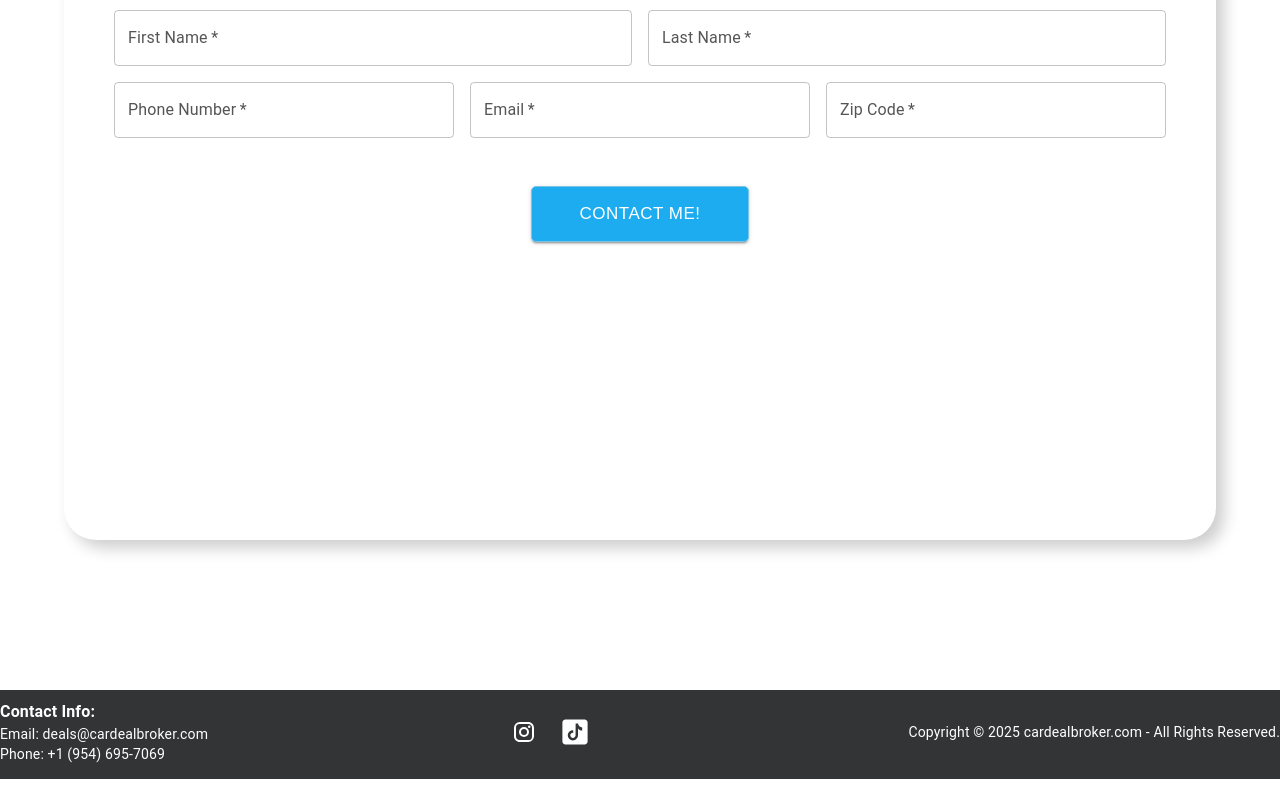
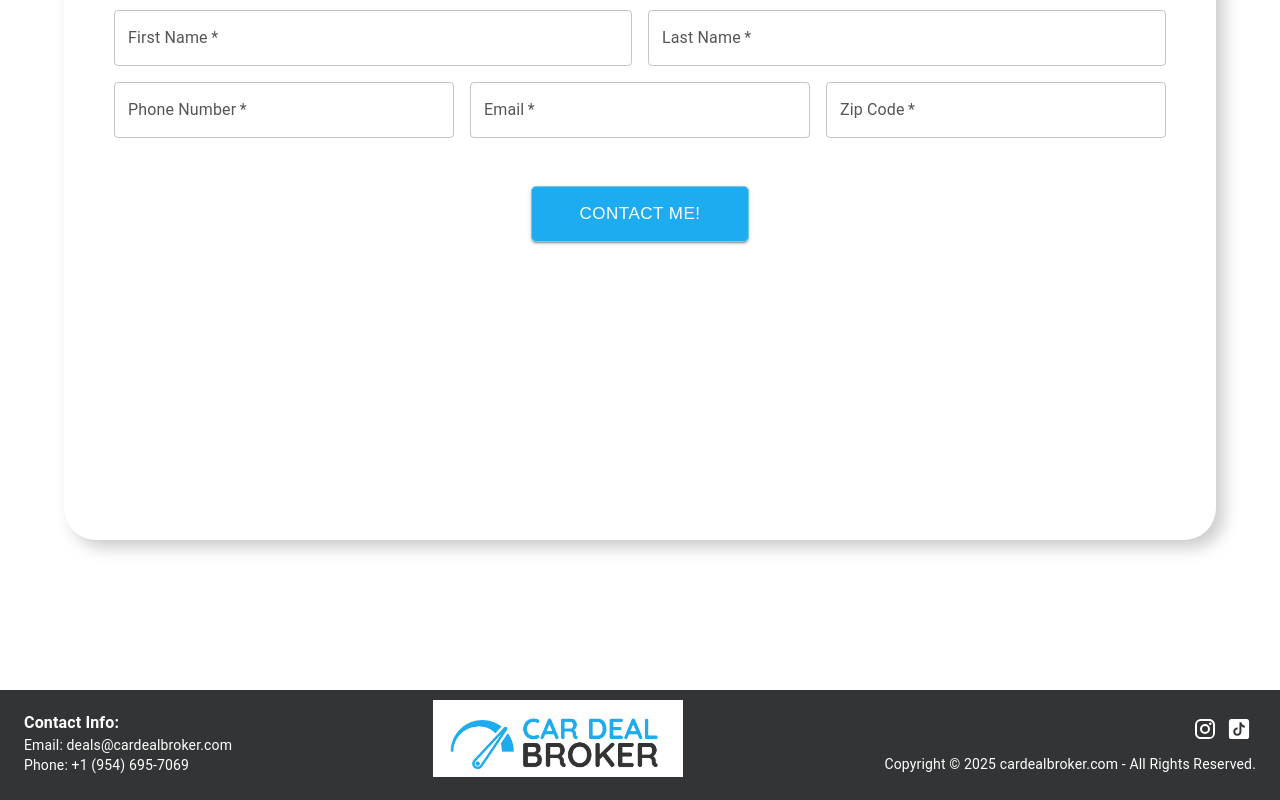
Before and after one commit to vule0/CarDealBroker, a React (Vite) app in the folder frontend/: page / in a window 1280 px wide. Shown: the part 1737-2537 px from the top of the page. Before the commit the page ends 2516 px from the top, so only its background shows below. Built offline with nearby package versions, Linux system fonts and the light colour scheme.

Commit message:
fixed header links, fixed image pathing

```diff
--- a/frontend/src/components/Footer.tsx
+++ b/frontend/src/components/Footer.tsx
@@ -1,6 +1,7 @@
 import React from "react";
 import { Box, Typography, Link, IconButton } from "@mui/material";
 import {Instagram} from "@mui/icons-material";
+import CarDealBrokerWhiteSmall from "../assets/CarDealBrokerWhiteSmall.jpg";
 
 // Custom TikTok Icon
 const TikTokIcon = ({ color = "#FFFFFF", size = 30 }) => {
@@ -22,19 +23,20 @@ const Footer: React.FC = () => {
     <Box
       sx={{
         display: "flex",
+        flexDirection: { xs: "column", md: "row" },
         justifyContent: "space-between",
         alignItems: "center",
         paddingTop: "10px",
         paddingBottom: "15px",
         backgroundColor: "#323435",
         color: "white",
-        // position: "fixed",
         bottom: 0,
         width: "100%",
+        gap: { xs: 2, md: 0 }
       }}
     >
-      {/* Contact Info */}
-      <Box sx={{ textAlign: "left" }}>
+      {/* Contact Info on the left */}
+      <Box sx={{ textAlign: { xs: "center", md: "left" }, order: { xs: 2, md: 1 }, pl: { xs: 0, md: 3 } }}>
         <Typography variant="body1">
           <strong>Contact Info:</strong>
         </Typography>
@@ -48,13 +50,40 @@ const Footer: React.FC = () => {
             Phone: +1 (954) 695-7069
           </Link>
         </Typography>
+        {/* <Typography variant="body2" sx={{ mt: 1 }}>
+          Copyright © 2025 cardealbroker.com - All Rights Reserved.
+        </Typography> */}
       </Box>
-<Box sx={{ display: "flex", gap: 1, paddingRight: "15px"}}>
+
+      {/* Logo in the center */}
+      <Box sx={{
+        display: "flex",
+        flexDirection: "column",
+        alignItems: "center",
+        order: { xs: 1, md: 2 },
+        mx: "auto"
+      }}>
+        <Box
+          component="img"
+          src={CarDealBrokerWhiteSmall}
+          alt="Car Deal Broker Logo"
+          sx={{
+            maxWidth: "250px",
+            height: "auto",
+            mb: 1
+          }}
+        />
+
+      </Box>
+
+      {/* Right side - Reserved text */}
+      <Box sx={{ textAlign: { xs: "center", md: "right" }, order: { xs: 3, md: 3 }, pr: { xs: 0, md: 3 } }}>
       <IconButton
             component={Link}
             href="https://instagram.com/thecardealbroker"
             target="_blank"
             color="inherit"
+            size="small"
           >
             <Instagram/>
           </IconButton>
@@ -64,18 +93,14 @@ const Footer: React.FC = () => {
             href="https://tiktok.com/@cardealbroker"
             target="_blank"
             color="inherit"
+            size="small"
           >
-          <TikTokIcon size={30} />
+            <TikTokIcon size={24} />
           </IconButton>
-
-      </Box>
-      <Typography variant="body2" sx={{ textAlign: "center" }}>
+          <Typography variant="body2" sx={{ mt: 1 }}>
           Copyright © 2025 cardealbroker.com - All Rights Reserved.
         </Typography>
-
-      {/* Social Media Links */}
-
-
+      </Box>
     </Box>
   );
 };
--- a/frontend/src/components/Header.tsx
+++ b/frontend/src/components/Header.tsx
@@ -33,6 +33,7 @@ const Header: React.FC<HeaderProps> = ({ onFormSelect }) => {
                   to="hero-section"
                   smooth={true}
                   className="text-decoration-none text-primary"
+
                 >
                   <img
                     src={logo}
@@ -131,7 +132,13 @@ const Header: React.FC<HeaderProps> = ({ onFormSelect }) => {
             ) : (
               <>
                 <RouterLink
-                  to="/#lease-sell-form"
+                  // to="/#lease-sell-form"
+                  to={{
+                    pathname: "/",
+                    hash: "lease-sell-form"
+                  }}
+
+                  state={{ selectedForm: "lease" }}
                   onClick={() => onFormSelect("lease")}
                   style={{
                     fontSize: "1rem",
@@ -145,7 +152,14 @@ const Header: React.FC<HeaderProps> = ({ onFormSelect }) => {
                 </RouterLink>
 
                 <RouterLink
-                  to="/#lease-sell-form"
+
+
+                to={{
+                  pathname: "/",
+                  hash: "lease-sell-form"
+                }}
+
+                state={{ selectedForm: "sell" }}
                   onClick={() => onFormSelect("sell")}
                   style={{
                     fontSize: "1rem",
--- a/frontend/src/pages/DealsPage.tsx
+++ b/frontend/src/pages/DealsPage.tsx
@@ -24,6 +24,7 @@ import {
   Snackbar,
   Collapse
 } from "@mui/material";
+import { Link as RouterLink } from "react-router-dom";
 import DealCard from "../components/DealCard.tsx";
 import { Deal, sampleDeals } from "../types/deals";
 import CloseIcon from '@mui/icons-material/Close';
@@ -378,8 +379,12 @@ const DealsPage: React.FC = () => {
           <Button
             variant="contained"
             size="large"
-            component="a"
-            href="/#lease-sell-form"
+            component={RouterLink}
+            to={{
+              pathname: "/",
+              hash: "lease-sell-form"
+            }}
+            state={{ selectedForm: "consultation" }}
             sx={{
               px: 4,
               py: 1.5,
--- a/frontend/src/pages/LandingPage.tsx
+++ b/frontend/src/pages/LandingPage.tsx
@@ -1,7 +1,7 @@
-import React, {useState, Dispatch, SetStateAction} from "react";
+import React, {useState, Dispatch, SetStateAction, useEffect} from "react";
 import { Box, Button, Container, Typography, useMediaQuery, useTheme } from "@mui/material";
-// import { Link } from "react-router-dom";
 import { Link } from "react-scroll";
+import { useLocation } from "react-router-dom";
 import ToggleSwitch from "../components/ToggleSwitch";
 import heroImage from "../assets/CarDealBrokerLogo.jpg";
 import AboutComponent from "../components/AboutComponent";
@@ -18,10 +18,26 @@ const LandingPage: React.FC<LandingPageProps> = ({
 }) => {
     const theme = useTheme();
     const isMobile = useMediaQuery(theme.breakpoints.down("sm"));
+    const location = useLocation();
 
     const [localSelectedForm, setLocalSelectedForm] = useState<"consultation" | "lease" | "sell">(propSelectedForm);
 
+    useEffect(() => {
+      if (location.state && location.state.selectedForm) {
+        const stateFormType = location.state.selectedForm;
+
+        if (stateFormType === 'consultation' || stateFormType === 'lease' || stateFormType === 'sell') {
+          if (propSetSelectedForm) {
+            propSetSelectedForm(stateFormType);
+          } else {
+            setLocalSelectedForm(stateFormType);
+          }
+        }
+      }
+    }, [location, propSetSelectedForm]);
+
     const currentSelectedForm = propSelectedForm || localSelectedForm;
+
     const setCurrentSelectedForm = (value: "consultation" | "lease" | "sell") => {
       if (propSetSelectedForm) {
         propSetSelectedForm(value);
@@ -108,7 +124,7 @@ const LandingPage: React.FC<LandingPageProps> = ({
             },
           }}
         >
-          Get a Consultation
+          Get A Consultation
         </Button>
 
         <Button
--- a/frontend/src/types/deals.ts
+++ b/frontend/src/types/deals.ts
@@ -21,7 +21,7 @@ export const sampleDeals: Deal[] = [
     make: "Tesla",
     model: "Model 3",
     year: 2023,
-    image: "/src/assets/deals_pictures/teslamodel3.webp",
+    image: "./src/assets/deals_pictures/teslamodel3.webp",
     leasePrice: 499,
     term: 36,
     downPayment: 3000,
@@ -36,7 +36,7 @@ export const sampleDeals: Deal[] = [
     make: "BMW",
     model: "X5",
     year: 2024,
-    image: "/src/assets/deals_pictures/2024 bmw xdrive m60i.png",
+    image: "./src/assets/deals_pictures/2024 bmw xdrive m60i.png",
     leasePrice: 699,
     term: 36,
     downPayment: 5000,
@@ -51,7 +51,7 @@ export const sampleDeals: Deal[] = [
     make: "Honda",
     model: "Accord Hybrid",
     year: 2023,
-    image: "/src/assets/deals_pictures/accord_hybrid.png",
+    image: "./src/assets/deals_pictures/accord_hybrid.png",
     leasePrice: 329,
     term: 36,
     downPayment: 2500,
@@ -66,7 +66,7 @@ export const sampleDeals: Deal[] = [
     make: "Mercedes-Benz",
     model: "GLE",
     year: 2024,
-    image: "/src/assets/deals_pictures/2024-mercedes-benz-gle.png",
+    image: "./src/assets/deals_pictures/2024-mercedes-benz-gle.png",
     leasePrice: 799,
     term: 36,
     downPayment: 6000,
@@ -81,7 +81,7 @@ export const sampleDeals: Deal[] = [
     make: "Toyota",
     model: "RAV4 Prime",
     year: 2023,
-    image: "/src/assets/deals_pictures/2022-toyota-rav4-prime-xse.avif",
+    image: "./src/assets/deals_pictures/2022-toyota-rav4-prime-xse.avif",
     leasePrice: 389,
     term: 36,
     downPayment: 3500,
@@ -96,7 +96,7 @@ export const sampleDeals: Deal[] = [
     make: "Audi",
     model: "Q7",
     year: 2024,
-    image: "/src/assets/deals_pictures/24-Audi-Q7.png",
+    image: "./src/assets/deals_pictures/24-Audi-Q7.png",
     leasePrice: 749,
     term: 36,
     downPayment: 5500,
```
Also changed, not shown: 1 other file (tests, documents, lock files or other folders). Lines whose indentation alone changed are shown as unchanged.
